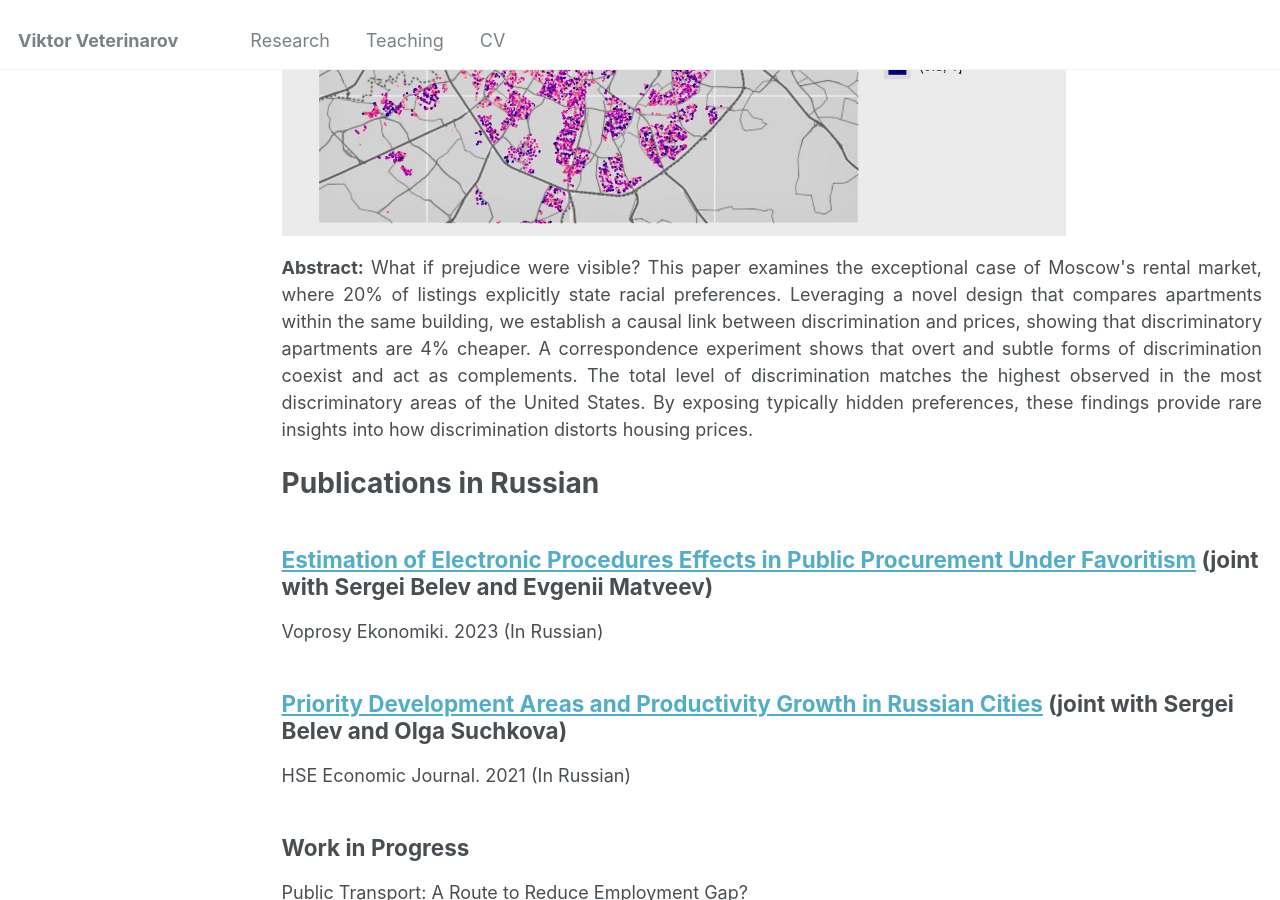
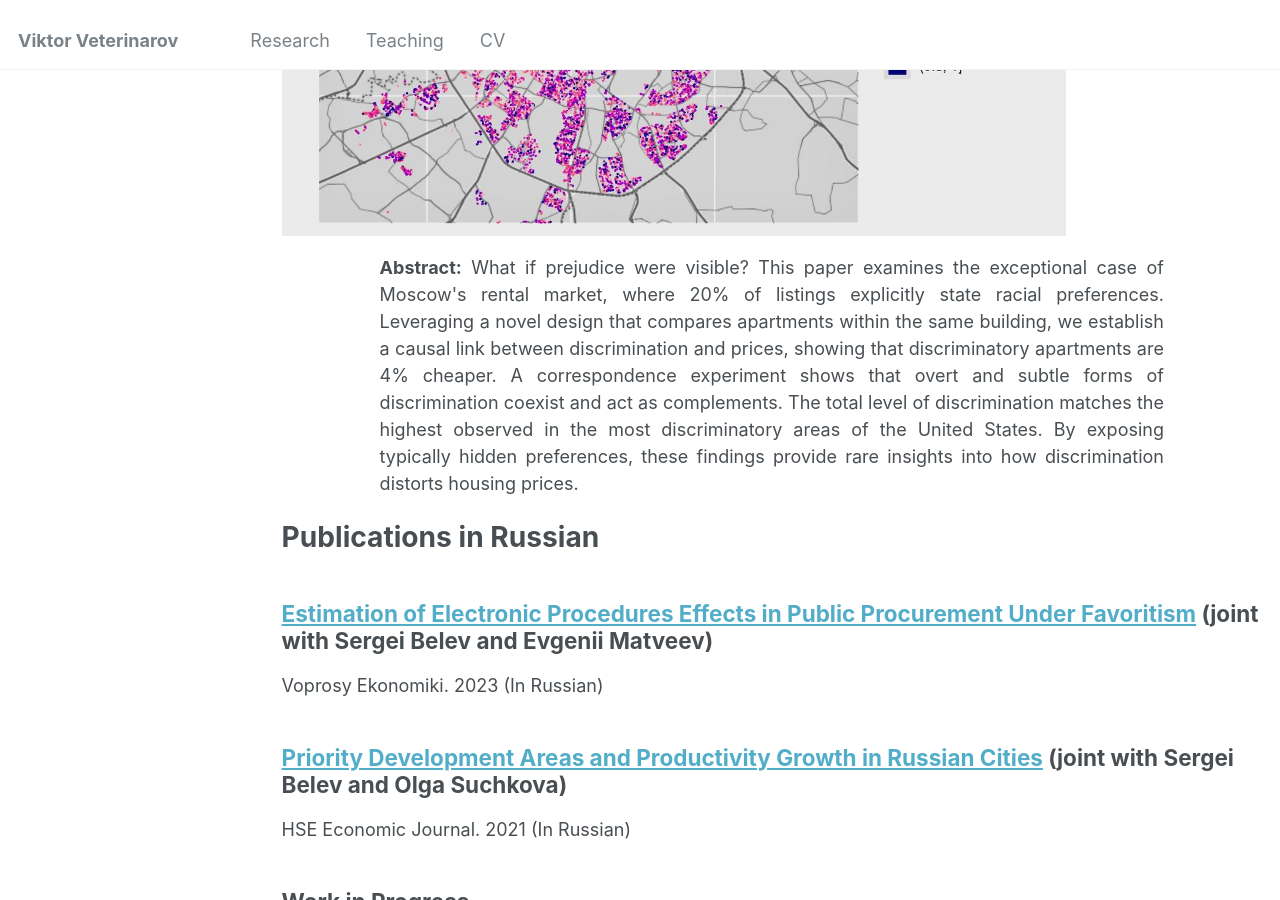
Before and after one commit to viktorveterinarov/viktorveterinarov.github.io, a Jekyll site: the page built from _pages/publications.md, in a window 1280 px wide and 900 px high, scrolled down 568 px. Built offline with Jekyll 4.4.1, drawn with Linux system fonts in a browser that asks for light colours.

Commit message:
Update publications.md

```diff
--- a/_pages/publications.md
+++ b/_pages/publications.md
@@ -12,8 +12,8 @@
 
 <div class="research-paper-section">
   <img src="/images/map_dots_cat.jpg" alt="Viktor" class="responsive-image" width="80%">
-  <div class="responsive-text">
-    <p align="justify" width="80%"><b>Abstract:</b> What if prejudice were visible? This paper examines the exceptional case of Moscow's rental market, where 20% of listings explicitly state racial preferences. Leveraging a novel design that compares apartments within the same building, we establish a causal link between discrimination and prices, showing that discriminatory apartments are 4% cheaper. A correspondence experiment shows that overt and subtle forms of discrimination coexist and act as complements. The total level of discrimination matches the highest observed in the most discriminatory areas of the United States. By exposing typically hidden preferences, these findings provide rare insights into how discrimination distorts housing prices.</p>
+    <div class="responsive-text" style="width: 80%; margin: 0 auto;">
+    <p align="justify"><b>Abstract:</b> What if prejudice were visible? This paper examines the exceptional case of Moscow's rental market, where 20% of listings explicitly state racial preferences. Leveraging a novel design that compares apartments within the same building, we establish a causal link between discrimination and prices, showing that discriminatory apartments are 4% cheaper. A correspondence experiment shows that overt and subtle forms of discrimination coexist and act as complements. The total level of discrimination matches the highest observed in the most discriminatory areas of the United States. By exposing typically hidden preferences, these findings provide rare insights into how discrimination distorts housing prices.</p>
   </div>
 </div>
 
```
